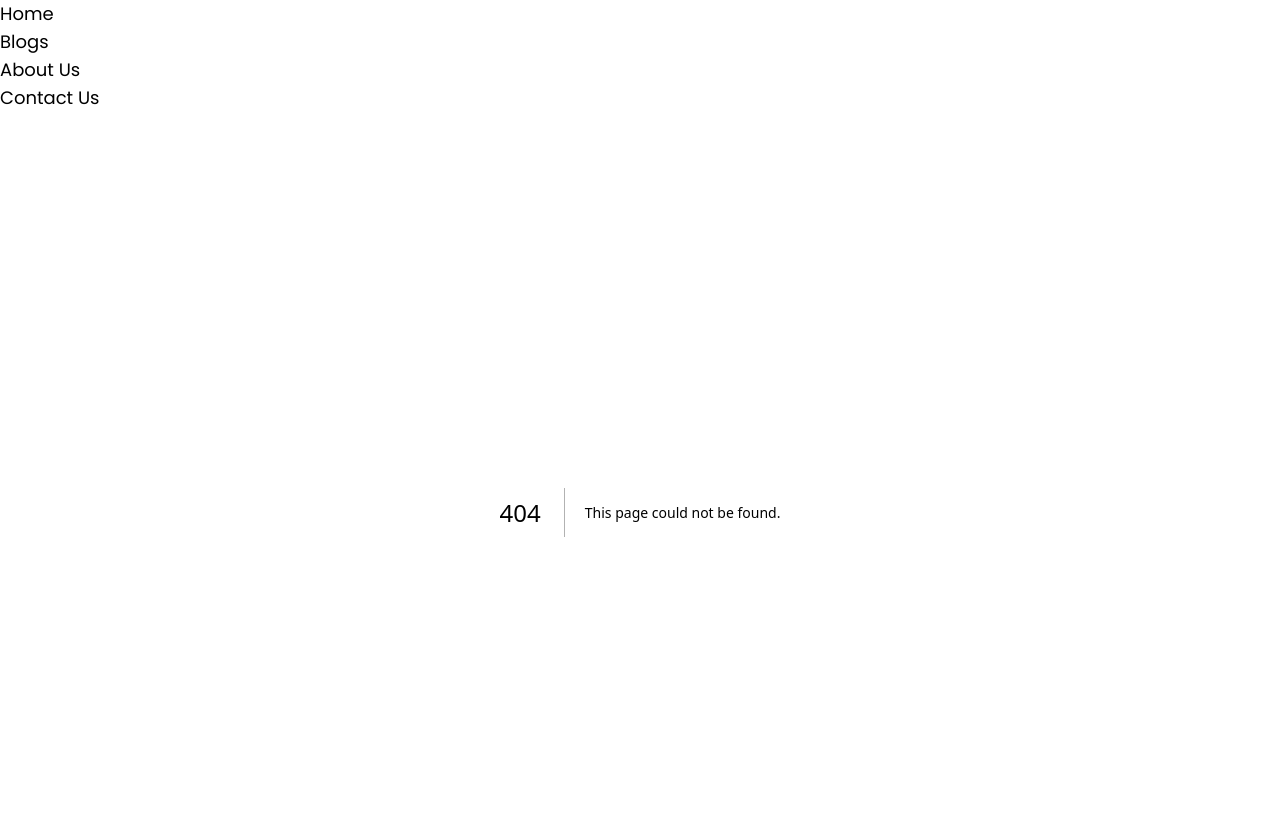
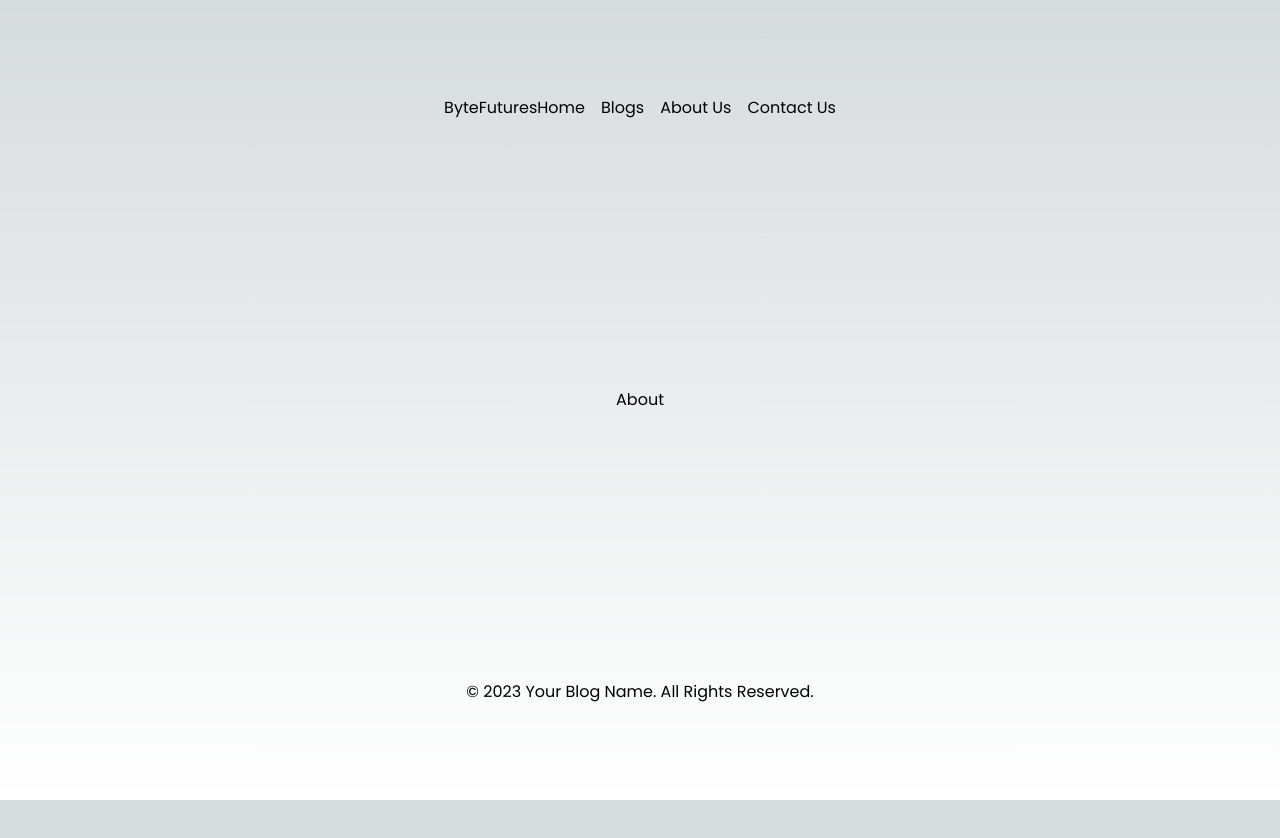
Before and after one commit to Maneesha-Maduranga/Next-Blog, a Next.js app: page /about in a window 1280 px wide. Before the commit this address had no page. Shown: the top 838 px of the page. After the commit the page ends 800 px from the top, so only its background shows below. Built offline with nearby package versions, Linux system fonts and the light colour scheme.

Commit message:
Add All the routes and pages

```diff
--- /dev/null
+++ b/app/about/page.jsx
@@ -0,0 +1,7 @@
+export default function about() {
+  return (
+    <div>
+      <h1>About</h1>
+    </div>
+  );
+}
--- /dev/null
+++ b/app/components/Footer.jsx
@@ -0,0 +1,9 @@
+export default function Footer() {
+  return (
+    <footer className='flex items-center'>
+      <div>
+        <p>&copy; 2023 Your Blog Name. All Rights Reserved.</p>
+      </div>
+    </footer>
+  );
+}
--- a/app/components/Navbar.jsx
+++ b/app/components/Navbar.jsx
@@ -1,12 +1,17 @@
+import Link from 'next/link';
+
 export default function Navbar() {
   return (
-    <div className='text-lg'>
-      <ul>
-        <li>Home</li>
-        <li>Blogs</li>
-        <li>About Us</li>
-        <li>Contact Us</li>
-      </ul>
-    </div>
+    <>
+      <nav className='flex justify-between px-4'>
+        <h1>ByteFutures</h1>
+        <ul className='flex gap-4'>
+          <Link href='/'>Home</Link>
+          <Link href='/blogs'>Blogs</Link>
+          <Link href='/about'>About Us</Link>
+          <Link href='/contact'>Contact Us</Link>
+        </ul>
+      </nav>
+    </>
   );
 }
--- /dev/null
+++ b/app/contact/page.jsx
@@ -0,0 +1,7 @@
+export default function contact() {
+  return (
+    <div>
+      <h1>Contact</h1>
+    </div>
+  );
+}
--- a/app/layout.jsx
+++ b/app/layout.jsx
@@ -1,23 +1,26 @@
 import './globals.css';
 import { Poppins } from 'next/font/google';
-import Link from 'next/link';
 
 //components
 import Navbar from './components/Navbar';
+import Footer from './components/Footer';
 
 const poppins = Poppins({ weight: '400', subsets: ['latin'] });
 
 export const metadata = {
   title: 'Maneesha',
-  description: 'Generated by create next app',
+  description: 'Blog website',
 };
 
 export default function RootLayout({ children }) {
   return (
     <html lang='en'>
-      <body className={poppins.className}>
+      <body
+        className={`${poppins.className} flex h-screen flex-col items-center justify-between p-24`}
+      >
         <Navbar />
-        {children}
+        <main>{children}</main>
+        <Footer />
       </body>
     </html>
   );
--- a/app/page.jsx
+++ b/app/page.jsx
@@ -2,38 +2,10 @@ import Image from 'next/image';
 
 export default function Home() {
   return (
-    <main className='flex min-h-screen flex-col items-center justify-between p-24'>
-      <div className='z-10 max-w-5xl w-full items-center justify-between font-mono text-sm lg:flex'>
-        <p className='fixed left-0 top-0 flex w-full justify-center border-b border-gray-300 bg-gradient-to-b from-zinc-200 pb-6 pt-8 backdrop-blur-2xl dark:border-neutral-800 dark:bg-zinc-800/30 dark:from-inherit lg:static lg:w-auto  lg:rounded-xl lg:border lg:bg-gray-200 lg:p-4 lg:dark:bg-zinc-800/30'>
-          Get started by editing&nbsp;
-          <code className='font-mono font-bold'>app/page.js</code>
-        </p>
-        <div className='fixed bottom-0 left-0 flex h-48 w-full items-end justify-center bg-gradient-to-t from-white via-white dark:from-black dark:via-black lg:static lg:h-auto lg:w-auto lg:bg-none'>
-          <a
-            className='pointer-events-none flex place-items-center gap-2 p-8 lg:pointer-events-auto lg:p-0'
-            href='https://vercel.com?utm_source=create-next-app&utm_medium=appdir-template&utm_campaign=create-next-app'
-            target='_blank'
-            rel='noopener noreferrer'
-          >
-            By{' '}
-            <Image
-              src='/vercel.svg'
-              alt='Vercel Logo'
-              className='dark:invert'
-              width={100}
-              height={24}
-              priority
-            />
-          </a>
-        </div>
-      </div>
-
-      <div className="relative flex place-items-center before:absolute before:h-[300px] before:w-[480px] before:-translate-x-1/2 before:rounded-full before:bg-gradient-radial before:from-white before:to-transparent before:blur-2xl before:content-[''] after:absolute after:-z-20 after:h-[180px] after:w-[240px] after:translate-x-1/3 after:bg-gradient-conic after:from-sky-200 after:via-blue-200 after:blur-2xl after:content-[''] before:dark:bg-gradient-to-br before:dark:from-transparent before:dark:to-blue-700 before:dark:opacity-10 after:dark:from-sky-900 after:dark:via-[#0141ff] after:dark:opacity-40 before:lg:h-[360px] z-[-1]"></div>
-
-      <div className='mb-32 grid text-center'>
-        <div className="relative flex place-items-center before:absolute before:h-[300px] before:w-[480px] before:-translate-x-1/2 before:rounded-full before:bg-gradient-radial before:from-white before:to-transparent before:blur-2xl before:content-[''] after:absolute after:-z-20 after:h-[180px] after:w-[240px] after:translate-x-1/3 after:bg-gradient-conic after:from-sky-200 after:via-blue-200 after:blur-2xl after:content-[''] before:dark:bg-gradient-to-br before:dark:from-transparent before:dark:to-blue-700 before:dark:opacity-10 after:dark:from-sky-900 after:dark:via-[#0141ff] after:dark:opacity-40 before:lg:h-[360px] z-[-1]"></div>
+    <main>
+      <div className='text-center'>
         <h1 className='text-lg'>
-          Welcome to ByteFutures - Your Source for Cutting-Edge Technology
+          Welcome to ByteFutures 👋, Your Source for Cutting-Edge Technology
           Insights! At ByteFutures , we're dedicated to bringing you the latest
           updates, trends, and analysis from the world of technology. Explore
           our articles, stay informed, and be part of the future.
```
